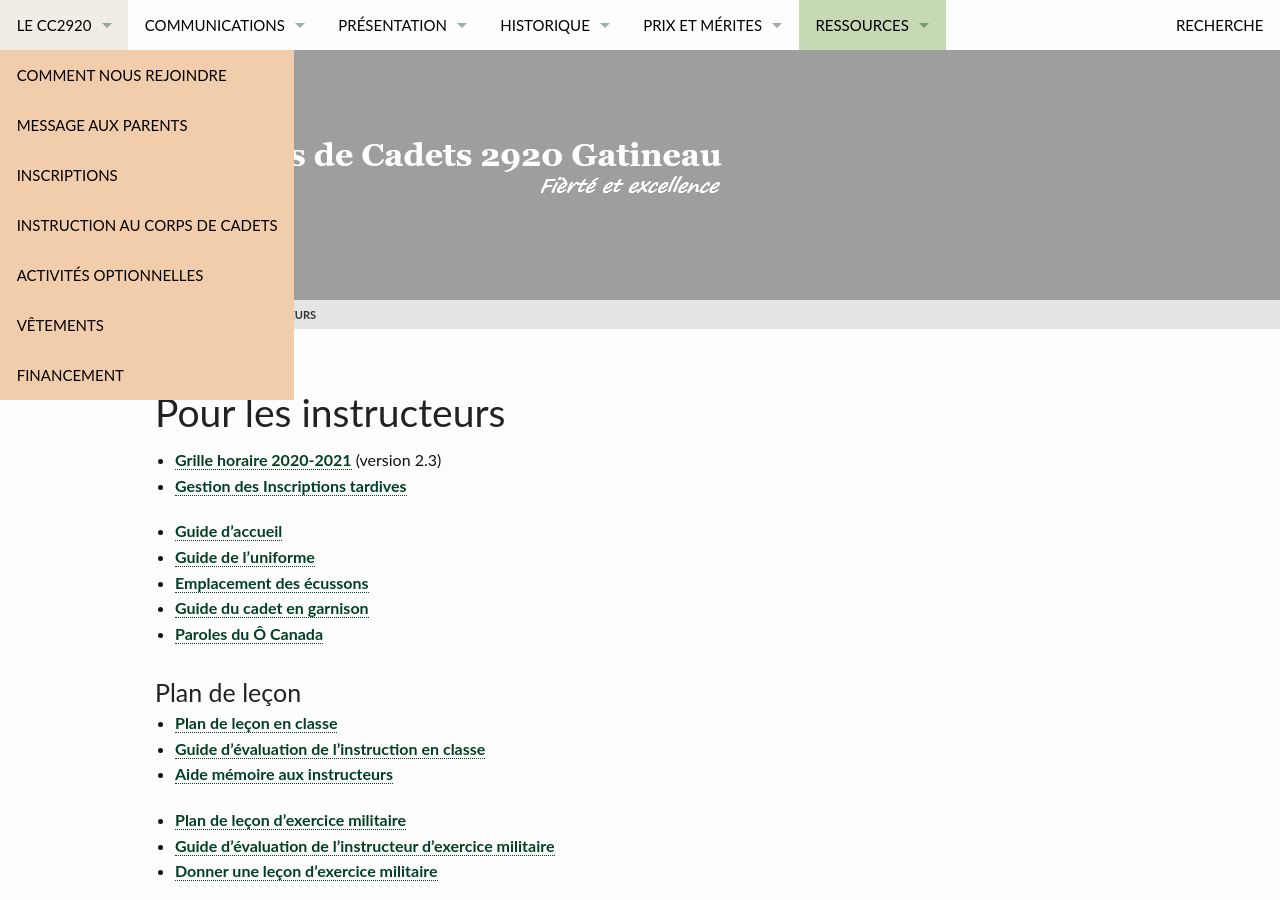
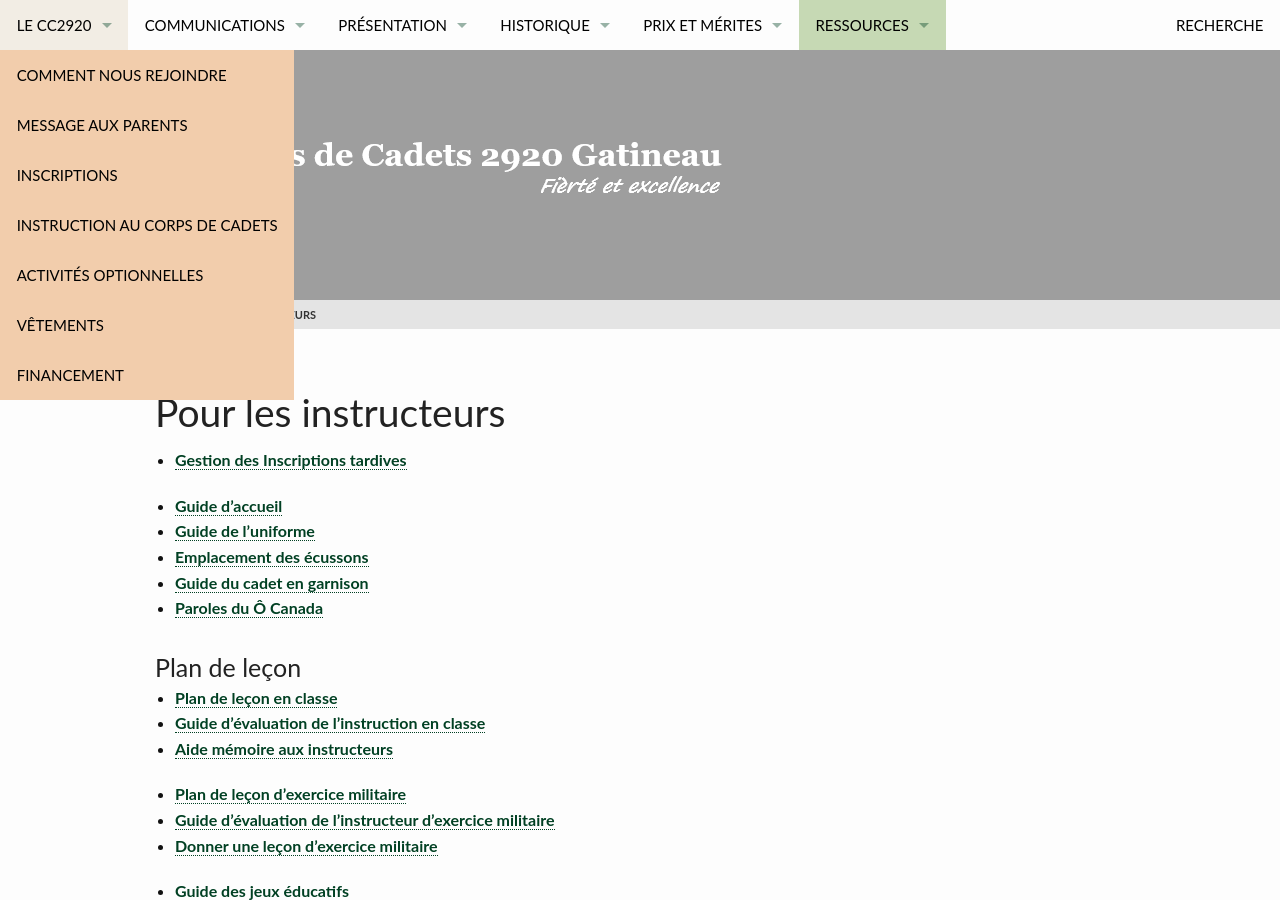
Before and after one commit to CC2920/web, a Jekyll site: the page built from content/_ressources/ressources-instructeurs.md, in a window 1280 px wide and 900 px high. Built offline with Jekyll 4.4.1, drawn with Linux system fonts in a browser that asks for light colours.

Commit message:
fichiers et hyperliens de guide instructeurs

```diff
--- a/content/_ressources/ressources-instructeurs.md
+++ b/content/_ressources/ressources-instructeurs.md
@@ -2,33 +2,32 @@
 title:  "Pour les instructeurs"
 ---
 
-* [Grille horaire 2020-2021](docs/horaire/Cadets_2020_2021_V2.3.xlsx) (version 2.3)
-* [Gestion des Inscriptions tardives](Guides/Gestion_Tardive/OAIC_40-01_Annexe_F.pdf)
+* [Gestion des Inscriptions tardives](/content/docs/ressources/guides/gestion-tardives(OAIC_40-01_Annexe_F).pdf)
 
 
-* [Guide d'accueil](docs/Guide_accueil5.pdf)
-* [Guide de l'uniforme](docs/Guide_uniformev3.pdf)
-* [Emplacement des écussons](docs/emplacementdesecussons.pdf)
-* [Guide du cadet en garnison](docs/acc/Guide_cadet_garnison.pdf)
-* [Paroles du Ô Canada](docs/O_Canada_paroles.pdf)
+* [Guide d'accueil](/content/docs/ressources/guide_accueil_5.pdf)
+* [Guide de l'uniforme](/content/docs/ressources/guide-uniforme.v3.pdf)
+* [Emplacement des écussons](/content/docs/ressources/emplacement-des-ecussons.pdf)
+* [Guide du cadet en garnison](/content/docs/ressources/guide_cadet_garnison.pdf)
+* [Paroles du Ô Canada](/content/docs/ressources/paroles-hymne-national-O-Canada.pdf)
 
 ### Plan de leçon
 
-* [Plan de leçon en classe](Guides/plandeleconenclasse.doc)
-* [Guide d'évaluation de l'instruction en classe](Guides/class_f.pdf)
+* [Plan de leçon en classe](/content/docs/ressources/guides/plan_de_lecon_en_classe.doc)
+* [Guide d'évaluation de l'instruction en classe](/content/docs/ressources/guides/guide_evaluation_instruction_en_classe.pdf)
 * [Aide mémoire aux instructeurs](Guides/aide_memoire_instructeur.pdf)
 
 
-* [Plan de leçon d'exercice militaire](Guides/planexercicemilitaire.xls)
-* [Guide d'évaluation de l'instructeur d'exercice militaire](Guides/drill_f.pdf)
-* [Donner une leçon d'exercice militaire](Guides/Lecondedrill.pdf)
+* [Plan de leçon d'exercice militaire](/content/docs/ressources/guides/planexercicemilitaire.xls)
+* [Guide d'évaluation de l'instructeur d'exercice militaire](/content/docs/ressources/guides/drill_f.pdf)
+* [Donner une leçon d'exercice militaire](/content/docs/ressources/guides/lecon_de_drill.pdf)
 
 
-* [Guide des jeux éducatifs](Guides/Guide_jeux.pdf)
-* [Guide activités de cadets](Guides/Guide_activités_cadets.pdf)
-* [Guide du leader quant à l'apprentissage au sein du Programme des cadets](Guides/Guideleader.pdf)
-* [Demande de matériel - Quartier-maître](Guides/Demande_dequipement.pdf)
-* [Formulaire Évaluation](Guides/FormulaireEvaluationCadets2920.pdf)
+* [Guide des jeux éducatifs](/content/docs/ressources/guide_jeux.pdf)
+* [Guide activités de cadets](/content/docs/ressources/guide_activités_cadets.pdf)
+* [Guide du leader quant à l'apprentissage au sein du Programme des cadets](/content/docs/ressources/guide_leader.pdf)
+* [Demande de matériel - Quartier-maître](/content/docs/ressources/demande_equipement.pdf)
+* [Formulaire Évaluation](/content/docs/ressources/formulaire_evaluation_cadets_2920.pdf)
 
 ### Guides pédagogiques
 
```
Also changed, not shown: content/_ressources/ressources-cadets.md (+5 -5 lines), 14 other files.
